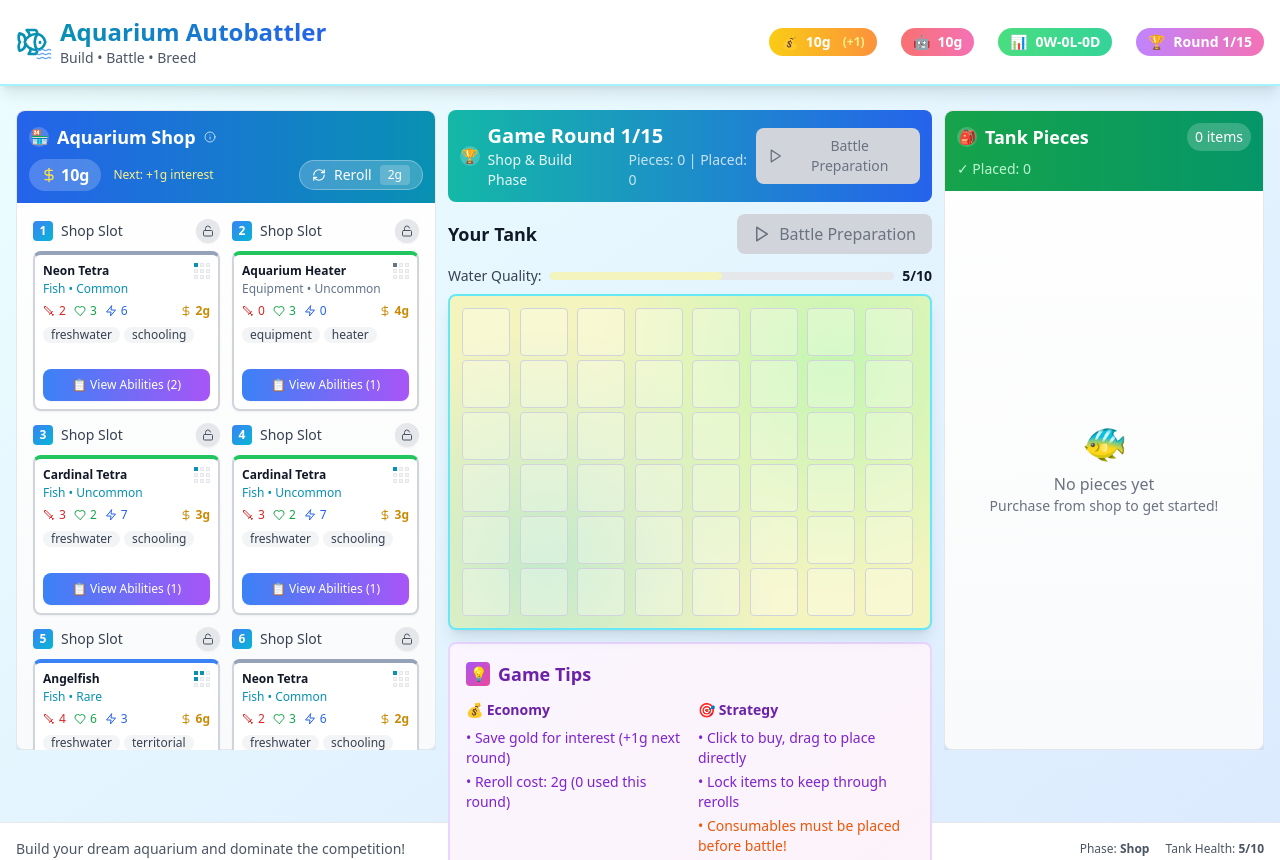
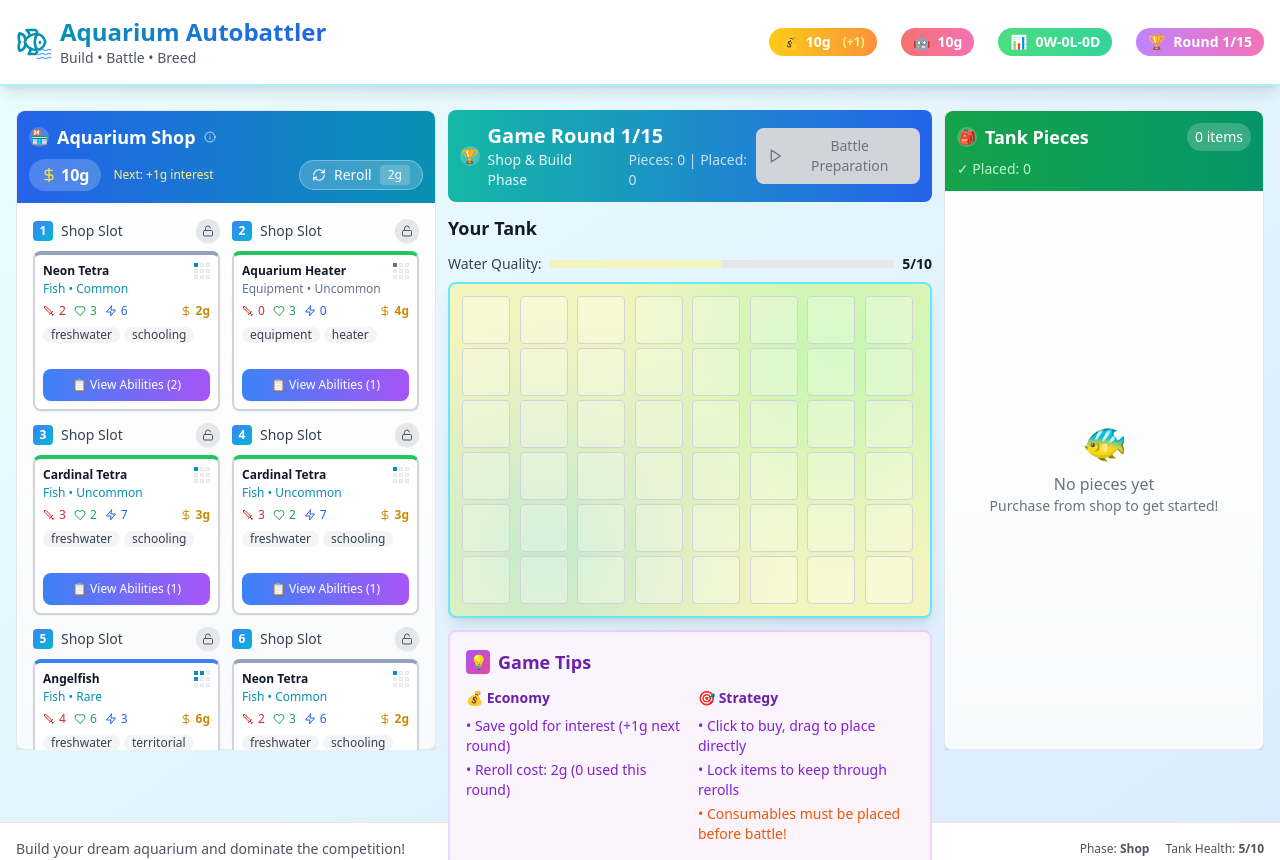
Before and after one commit to SobieskiCodes/aquarium-autobattle, a React (Vite) app: page / in a window 1280 px wide. Shown: the top 860 px of the page. Built offline with nearby package versions, Linux system fonts and the light colour scheme.

Commit message:
Remove duplicate battle button and fix layout

```diff
--- a/src/components/GamePhase.tsx
+++ b/src/components/GamePhase.tsx
@@ -154,23 +154,7 @@ export const GamePhase: React.FC<GamePhaseProps> = ({
 
         <div className="space-y-3">
           <div className="space-y-3">
-            <div className="flex items-center justify-between">
-              <h2 className="text-lg font-bold text-gray-900">Your Tank</h2>
-              <button
-                onClick={onEnterBattlePrep}
-                disabled={gameState.playerTank.pieces.length === 0}
-                className={`
-                  flex items-center gap-2 px-4 py-2 rounded-lg font-medium transition-all
-                  ${gameState.playerTank.pieces.length > 0
-                    ? 'bg-gradient-to-r from-teal-500 to-blue-600 text-white hover:from-teal-600 hover:to-blue-700 shadow-md hover:shadow-lg'
-                    : 'bg-gray-300 text-gray-500 cursor-not-allowed'
-                  }
-                `}
-              >
-                <Play size={18} />
-                {gameState.round === 15 ? 'Final Battle!' : 'Battle Preparation'}
-              </button>
-            </div>
+            <h2 className="text-lg font-bold text-gray-900">Your Tank</h2>
 
             {/* Board Stats Summary */}
             {gameState.playerTank.pieces.length > 0 && (
```
